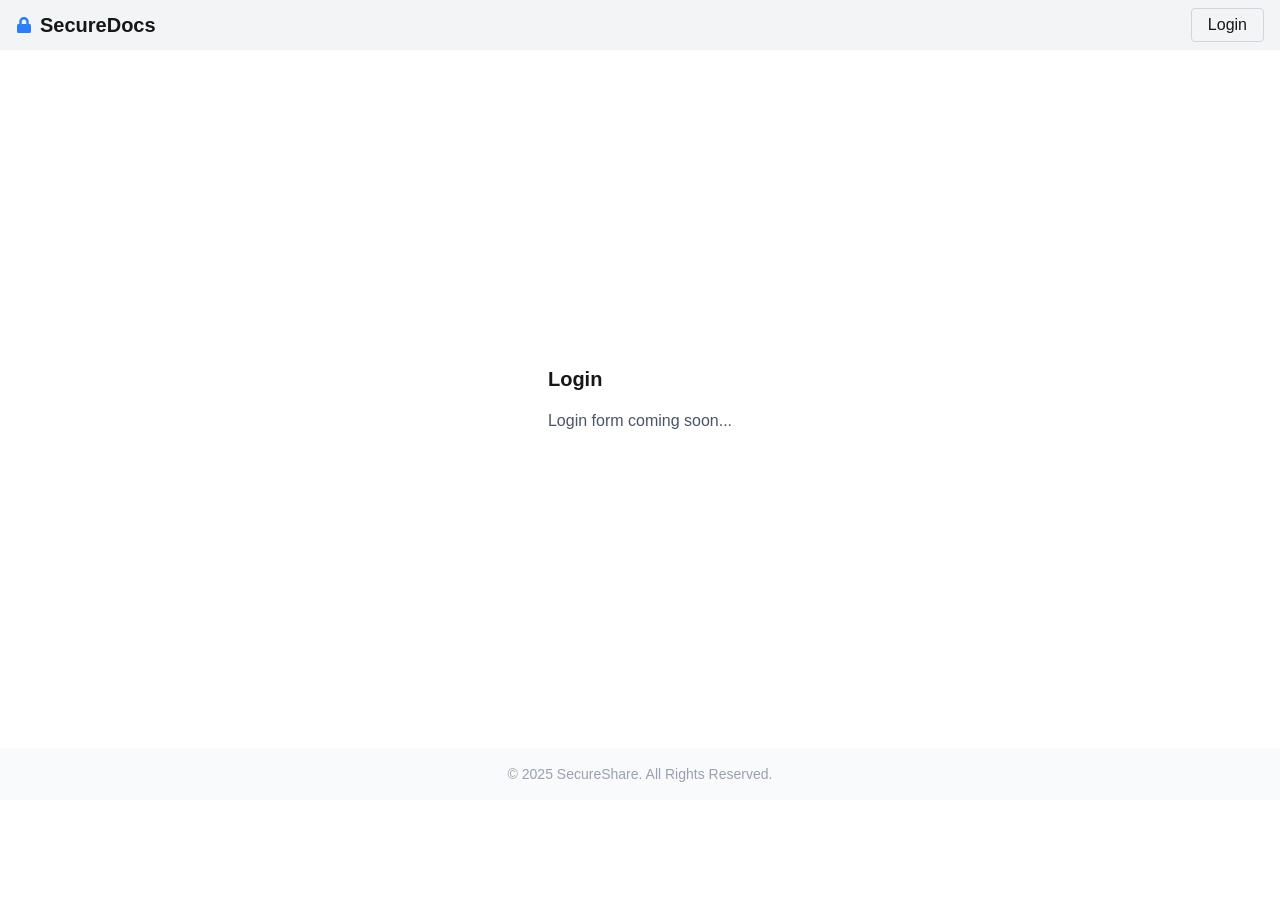
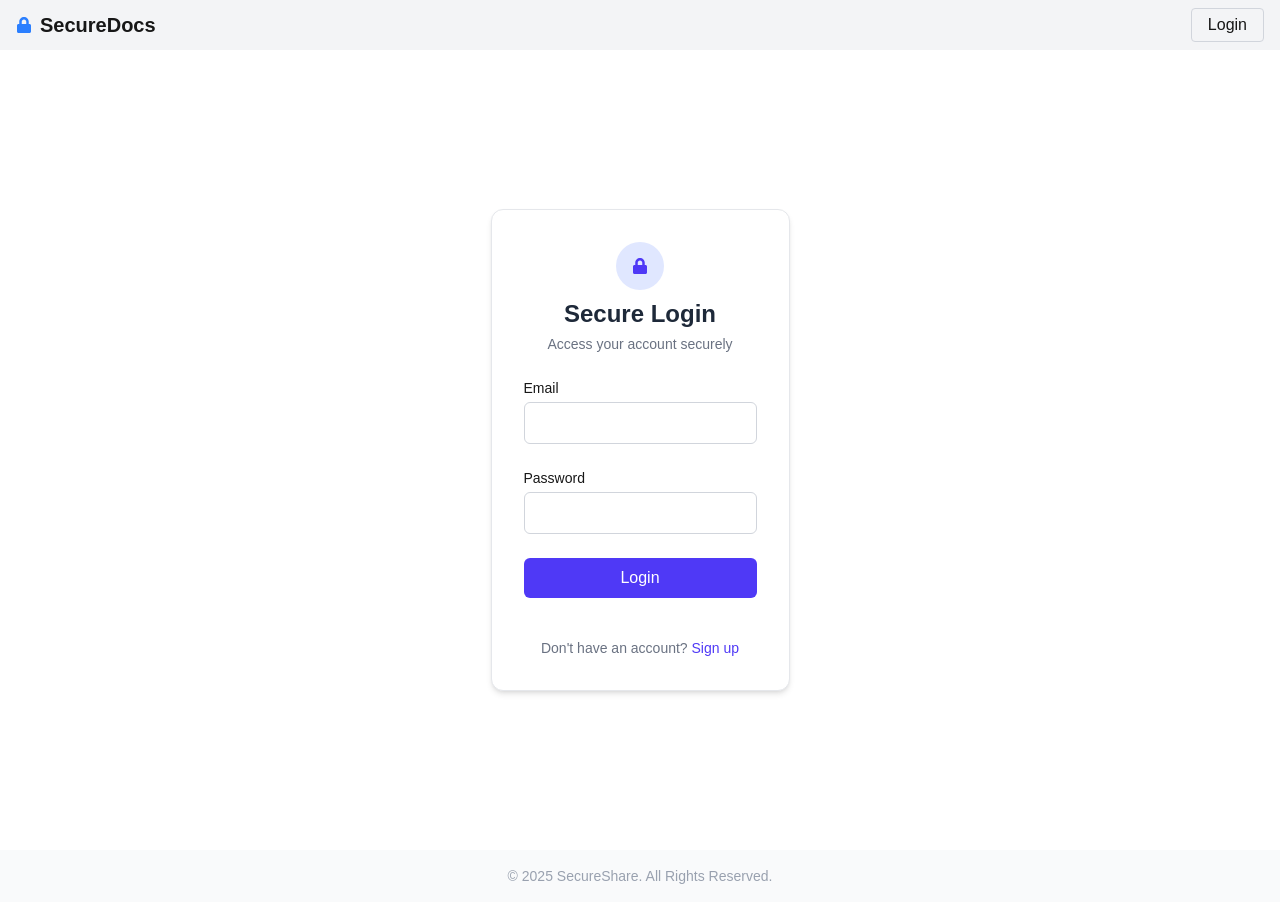
Before and after one commit to MahnoorSaleem/SecureDocs, a Next.js app in the folder frontend/: page /login in a window 1280 px wide. Before the commit the page ends 800 px from the top, so only its background shows below. Built offline with nearby package versions, Linux system fonts and the light colour scheme.

Commit message:
login page updates UI and Fields, file name correction, function name update for Hero Page

```diff
--- a/frontend/src/app/login/page.tsx
+++ b/frontend/src/app/login/page.tsx
@@ -1,8 +1,54 @@
+"use client";
+
+import { FaLock } from "react-icons/fa";
+
 export default function LoginPage() {
-    return (
-      <main className="p-8">
-        <h1 className="text-xl font-bold mb-4">Login</h1>
-        <p className="text-gray-600">Login form coming soon...</p>
-      </main>
-    );
-  }
+  const onSubmitLoginHandler = () => {
+    console.log("login test");
+  };
+
+  return (
+    <div className="flex min-h-screen items-center justify-center px-4">
+      <form
+        onSubmit={onSubmitLoginHandler}
+        className="bg-white shadow-md rounded-xl p-8 w-full max-w-md space-y-6 border border-gray-200"
+      >
+        <div className="text-center">
+          <div className="inline-flex items-center justify-center w-12 h-12 bg-indigo-100 text-indigo-600 rounded-full p-3 mb-2">
+            <FaLock className="w-6 h6" />
+          </div>
+          <h2 className="text-2xl font-bold text-gray-800">Secure Login</h2>
+          <h4 className="text-gray-500 text-sm mt-1">
+            Access your account securely
+          </h4>
+        </div>
+        <div>
+          <label className="block text-sm font-medium mb-1">Email</label>
+          <input
+            type="email"
+            className="w-full px-3 py-2 border border-gray-300 rounded-md focus:ring-2 focus:ring-indigo-500 focus:outline-none"
+          />
+        </div>
+        <div>
+          <label className="block text-sm font-medium mb-1">Password</label>
+          <input
+            type="password"
+            className="w-full px-3 py-2 border border-gray-300 rounded-md focus:ring-2 focus:ring-indigo-500 focus:outline-none"
+          />
+        </div>
+        <button
+          type="submit"
+          className="w-full bg-indigo-600 text-white py-2 rounded-md hover:bg-indigo-700 transition"
+        >
+          Login
+        </button>
+        <p className="text-center text-sm text-gray-500 mt-4">
+          Don&apos;t have an account?{" "}
+          <a href="/signup" className="text-indigo-600 hover:underline">
+            Sign up
+          </a>
+        </p>
+      </form>
+    </div>
+  );
+}
--- a/frontend/src/app/page.tsx
+++ b/frontend/src/app/page.tsx
@@ -1,10 +1,10 @@
-import Common from "@/components/HeroSection";
+import Hero from "@/components/HeroSection";
 
 
 export default function Home() {
   return (
     <>
-      <Common />
+      <Hero />
     </>
   );
 }
--- a/frontend/src/components/HeroSection.tsx
+++ b/frontend/src/components/HeroSection.tsx
@@ -3,7 +3,7 @@
 import { FaCheck, FaLock } from "react-icons/fa";
 import { useRouter } from "next/navigation";
 
-export default function Common() {
+export default function Hero() {
   const router = useRouter();
   const handleSignUpClick = () => {
     router.push("/signup");
```
Also changed, not shown: frontend/src/app/file/[id]/page.tsx (renamed from frontend/src/app/file/[id/page.tsx).
